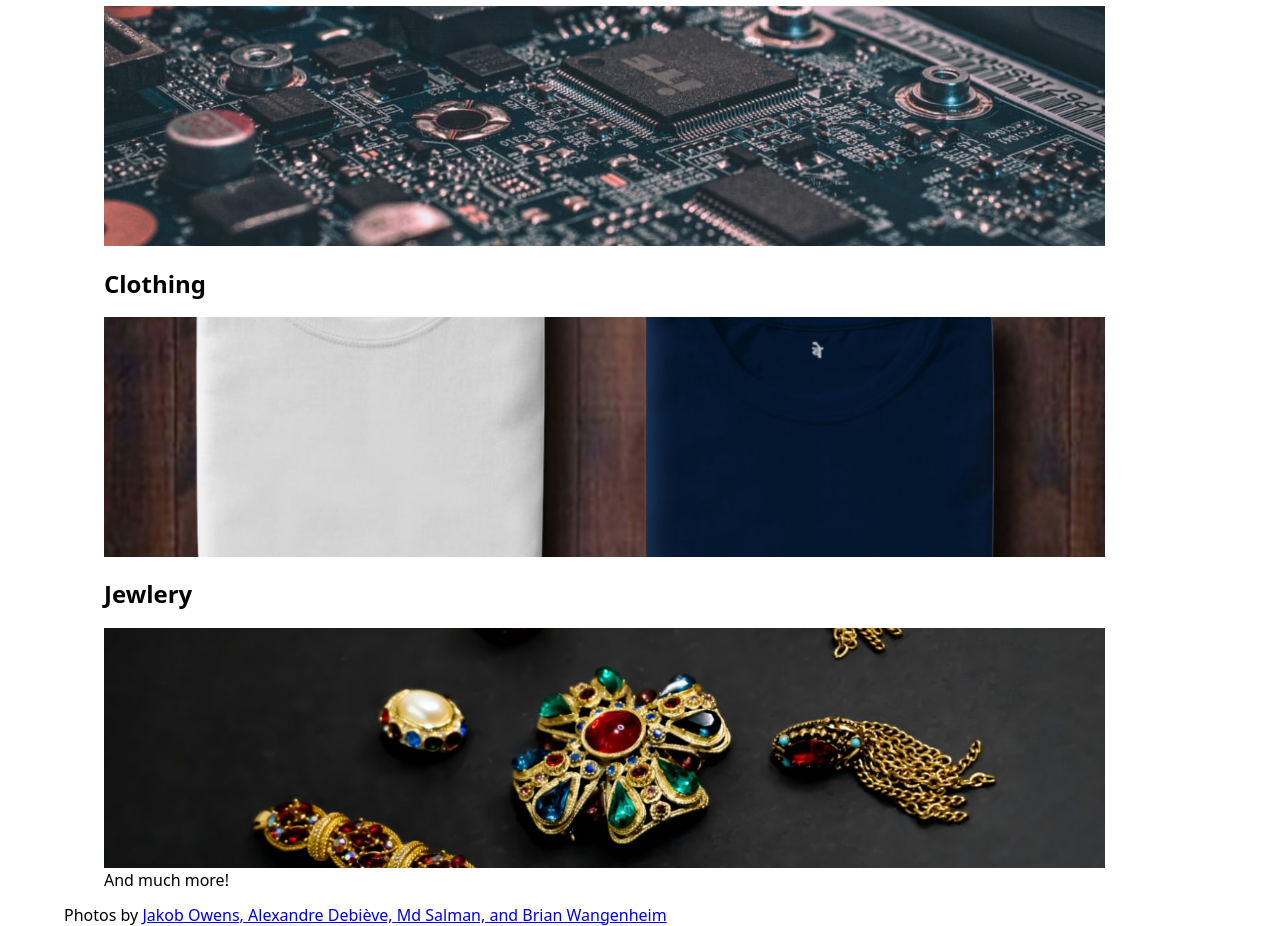
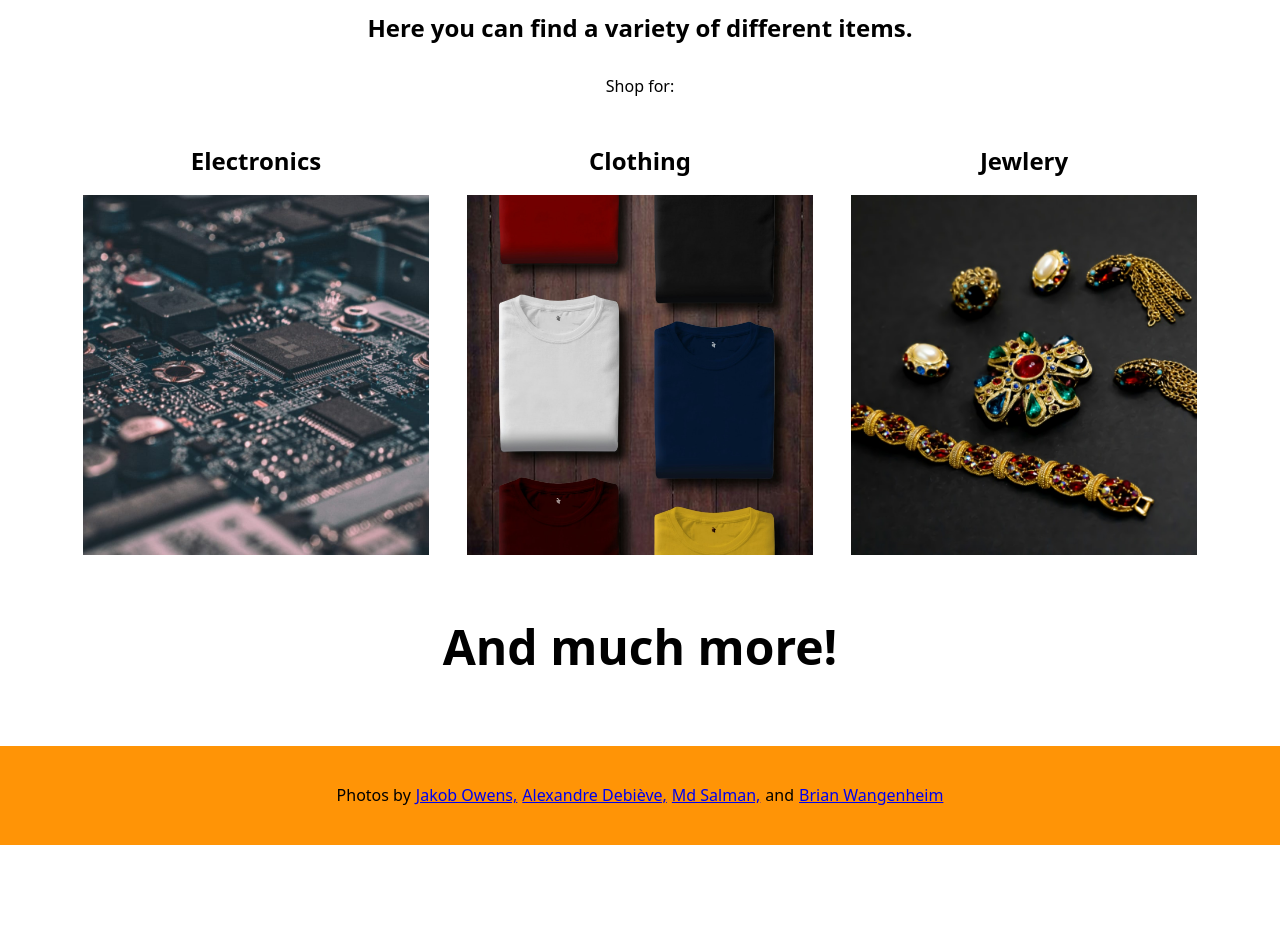
Before and after one commit to AndreiFlau/Project---Shopping-Cart, a React (Vite) app: page /homepage in a window 1280 px wide. Shown: the part 600-1526 px from the top of the page. After the commit the page ends 1445 px from the top, so only its background shows below. Built offline with nearby package versions, Linux system fonts and the light colour scheme; no server answers.

Commit message:
80% done with the homepage

```diff
--- a/src/components/App/App.jsx
+++ b/src/components/App/App.jsx
@@ -1,13 +1,13 @@
 // import { useState } from "react";
-import "./App.css";
+import styles from "./App.module.css";
 import { Link, Outlet } from "react-router-dom";
 
 function App() {
   return (
     <div>
-      <header>
+      <header className={styles.header}>
         <h1>General Store</h1>
-        <div className="header-section">
+        <div className={styles.headerSection}>
           <ul>
             <li>
               <Link to="homepage">Homepage</Link>
--- a/src/components/App/App.css
+++ b/src/components/App/App.module.css
@@ -1,24 +1,24 @@
-header {
+.header {
   display: grid;
   align-items: center;
   background-color: antiquewhite;
 }
 
-header ul {
+.header ul {
   display: flex;
   gap: 50px;
   padding: 0px;
   justify-content: center
 }
 
-header h1 {
+.header h1 {
   justify-self: center;
 }
 
-header li {
+.header li {
   list-style: none;
 }
 
-.header-section {
-  background-color: burlywood;
+.headerSection {
+  background-color: wheat;
 }
--- a/src/components/Homepage/Homepage.css
+++ /dev/null
@@ -1,14 +0,0 @@
-.homepage {
-  margin-left: 5vw;
-  margin-right: 5vw;
-}
-
-img {
-  width: 90%;
-  max-height: 30vh;
-  object-fit: cover;
-}
-
-li {
-  list-style: none;
-}
--- a/src/components/Homepage/Homepage.jsx
+++ b/src/components/Homepage/Homepage.jsx
@@ -1,8 +1,9 @@
-import "./Homepage.css";
+import styles from "./Homepage.module.css";
 
 function Homepage() {
   return (
-    <div className="homepage">
+    <>
+      <div className={styles.homepage}>
         <h1>Welcome to the General Store!</h1>
         <img
           sizes="(max-width: 1400px) 100vw, 1400px"
@@ -77,9 +78,10 @@ imgs/jewlery/jewlery_pl0pvh_c_scale,w_1400.jpg 1400w"
               alt="photo of jewlery"
             />
           </li>
-        <li>And much more!</li>
         </ul>
-      <footer>
+        <h3>And much more!</h3>
+      </div>
+      <footer className={styles.footer}>
         Photos by{" "}
         <a href="https://unsplash.com/@jakobowens1?utm_content=creditCopyText&utm_medium=referral&utm_source=unsplash">
           Jakob Owens,{" "}
@@ -88,13 +90,14 @@ imgs/jewlery/jewlery_pl0pvh_c_scale,w_1400.jpg 1400w"
           Alexandre Debiève,{" "}
         </a>
         <a href="https://unsplash.com/@mohammadsalman?utm_content=creditCopyText&utm_medium=referral&utm_source=unsplash">
-          Md Salman, and{" "}
+          Md Salman,
         </a>
+        <p>and</p>
         <a href="https://unsplash.com/@brianwangenheim?utm_content=creditCopyText&utm_medium=referral&utm_source=unsplash">
           Brian Wangenheim
         </a>
       </footer>
-    </div>
+    </>
   );
 }
 
--- /dev/null
+++ b/src/components/Homepage/Homepage.module.css
@@ -0,0 +1,48 @@
+.homepage {
+  display: flex;
+  flex-direction: column;
+  flex-wrap: wrap;
+  align-items: center;
+  margin-left: 5vw;
+  margin-right: 5vw;
+  margin-bottom: 3vh;
+  margin-top: 3vh;
+}
+
+
+.homepage img {
+  width: 90%;
+  min-height: 45vh;
+  max-height: 45vh;
+  object-fit: cover;
+}
+
+.homepage ul {
+  padding: 0;
+  display: grid;
+  grid-template-columns: 1fr 1fr 1fr;
+}
+
+.homepage li {
+  list-style: none;
+  display: flex;
+  flex-direction: column;
+  align-items: center;
+}
+
+.homepage li img {
+  /* width: 50vw; */
+}
+
+.homepage h3 {
+  font-size: 3rem;
+}
+
+.footer {
+  display: flex;
+  gap: 5px;
+  justify-content: center;
+  align-items: center;
+  padding: 3vh;
+  background-color: #ff9406;
+}
```
Lines whose indentation alone changed are shown as unchanged.
